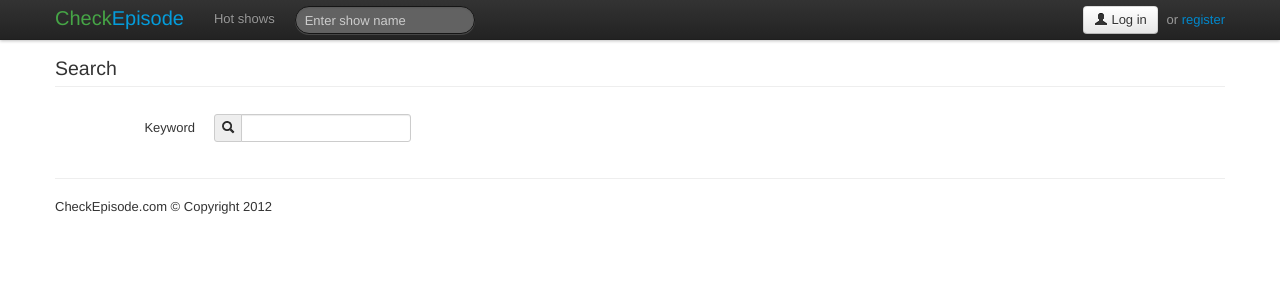
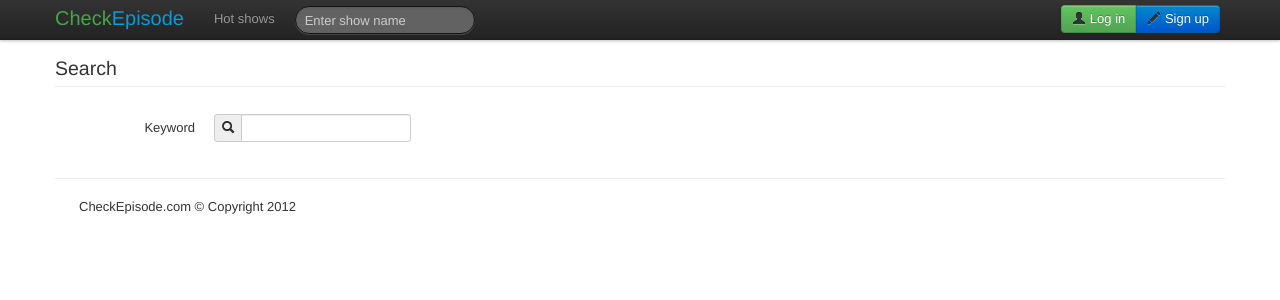
Before and after one commit to ondrajz/flask-checkepisode, a Python web app: template checkepisode/templates/search.html in a window 1280 px wide. Shown: the top 300 px of the page. Run offline with Jinja, Linux system fonts and the light colour scheme; the template is opened without the code that fills it, so the values that code supplies are empty; some libraries are stand-ins or nearby versions.

Commit message:
log in/sign up now cute buttons

```diff
--- a/checkepisode/templates/base.html
+++ b/checkepisode/templates/base.html
@@ -102,18 +102,23 @@
                                 </ul>
                             </div>
                         {% else %}
-                            <a href="/login" class="btn">
+                            <div class="btn-group">
+                            <a href="/login" class="btn btn-success">
                                 <i class="icon-user"></i> Log in
                             </a>
-                            or <a class="nav-link" href="/register">register</a>
+                            <a href="/register" class="btn btn-primary">
+                                <i class="icon-pencil"></i> Sign up
+                            </a>
+                            </div>
                         {% endif %}
                         </div>
                     </div><!--/.nav-collapse -->
                 </div>
             </div>
         </div>
-
+        {% block container %}
         <div class="container">
+        {% endblock %}
             {% with messages = get_flashed_messages(with_categories=true) %}
                 {% if messages %}
                 <div class="row">
@@ -128,17 +133,13 @@
                 {% endif %}
             {% endwith %}
             {% block content %}{% endblock %}
-            <div class="row">
-                <div class="span12">
                 <hr>
                 <!-- Footer
                 ================================================== -->
-                <footer class="footer" style="margin-bottom: 20px;">
-                <p>CheckEpisode.com © Copyright 2012</p>
+                <footer class="footer" style="margin: 0 24px 20px;">
+                    <p>CheckEpisode.com © Copyright 2012</p>
                 </footer>
                 </div>
-            </div>
-        </div>
 
         <script type=text/javascript>
         $SCRIPT_ROOT = {{ request.script_root|tojson|safe }};
```
